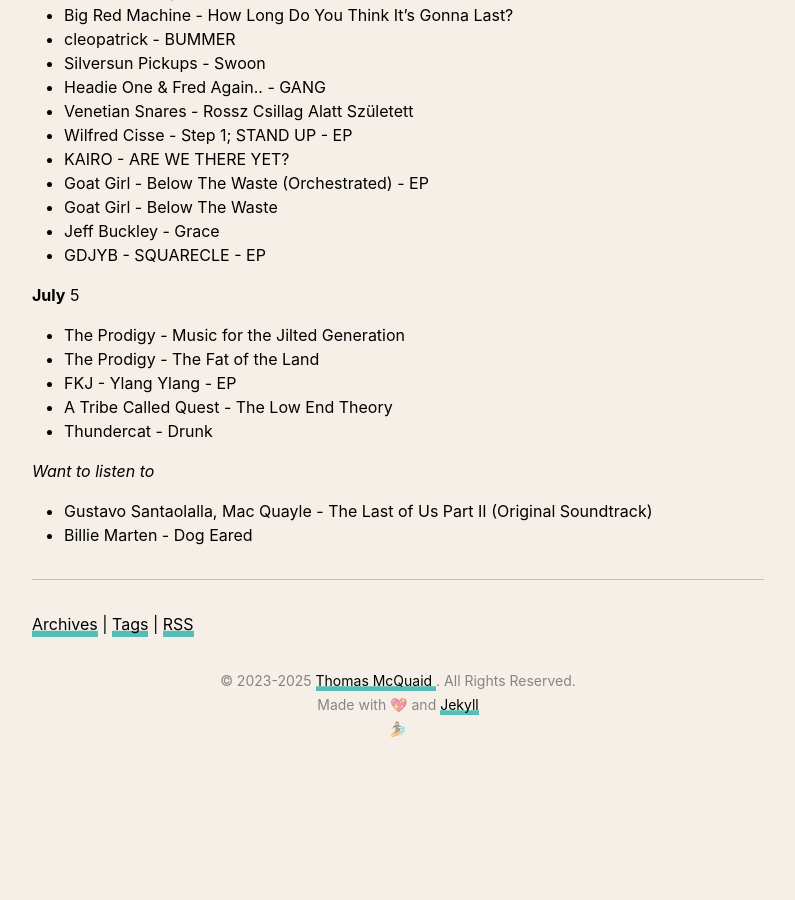
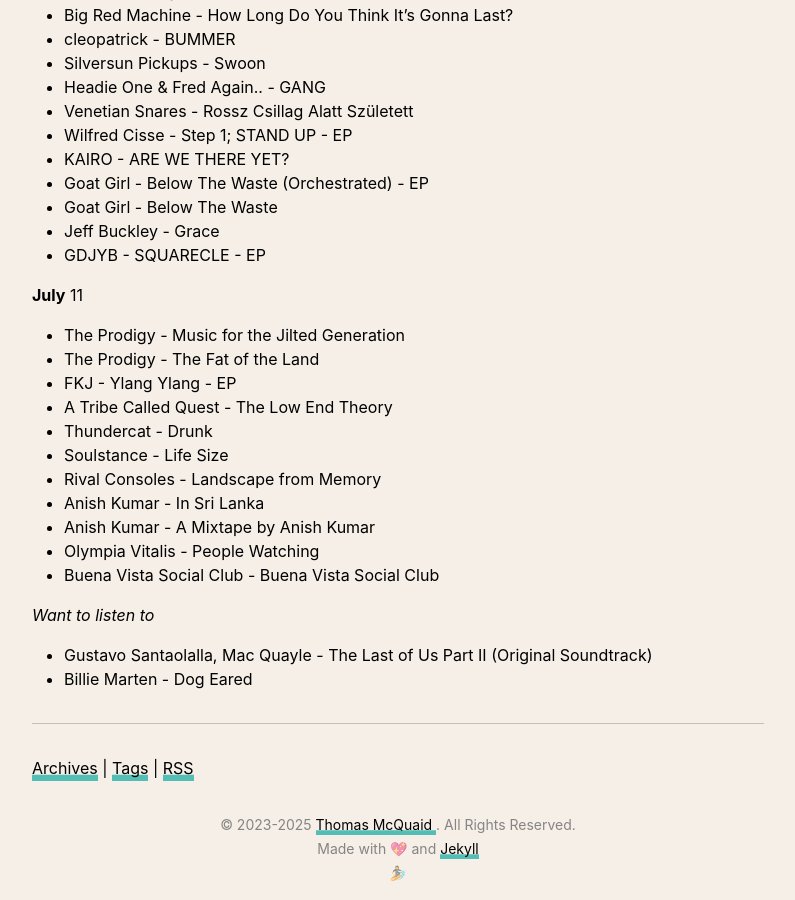
Before and after one commit to thomasmcquaidee/thomasmcquaidee.github.io, a Jekyll site: the page built from _posts/2025-01-21-listening-to-more-albums.md, in a window 1280 px wide and 900 px high, scrolled down 3525 px. Shown: the whole window, without its empty margins (242-1037 px from the left). Built offline with Jekyll 4.4.1, drawn with Linux system fonts in a browser that asks for light colours; before the commit the page ends 4281 px from its top, so only the background shows below that; some of the changed text lies outside the part shown.

Commit message:
Update 2025-01-21-listening-to-more-albums.md

```diff
--- a/_posts/2025-01-21-listening-to-more-albums.md
+++ b/_posts/2025-01-21-listening-to-more-albums.md
@@ -147,12 +147,18 @@
 - Jeff Buckley - Grace
 - GDJYB - SQUARECLE - EP
 
-**July** 5
+**July** 11
 - The Prodigy - Music for the Jilted Generation
 - The Prodigy - The Fat of the Land
 - FKJ - Ylang Ylang - EP
 - A Tribe Called Quest - The Low End Theory
 - Thundercat - Drunk
+- Soulstance - Life Size
+- Rival Consoles - Landscape from Memory
+- Anish Kumar - In Sri Lanka
+- Anish Kumar - A Mixtape by Anish Kumar
+- Olympia Vitalis - People Watching
+- Buena Vista Social Club - Buena Vista Social Club
 
 
 
```
Also changed, not shown: other parts of _posts/2025-01-21-listening-to-more-albums.md (+1 -1 lines).
